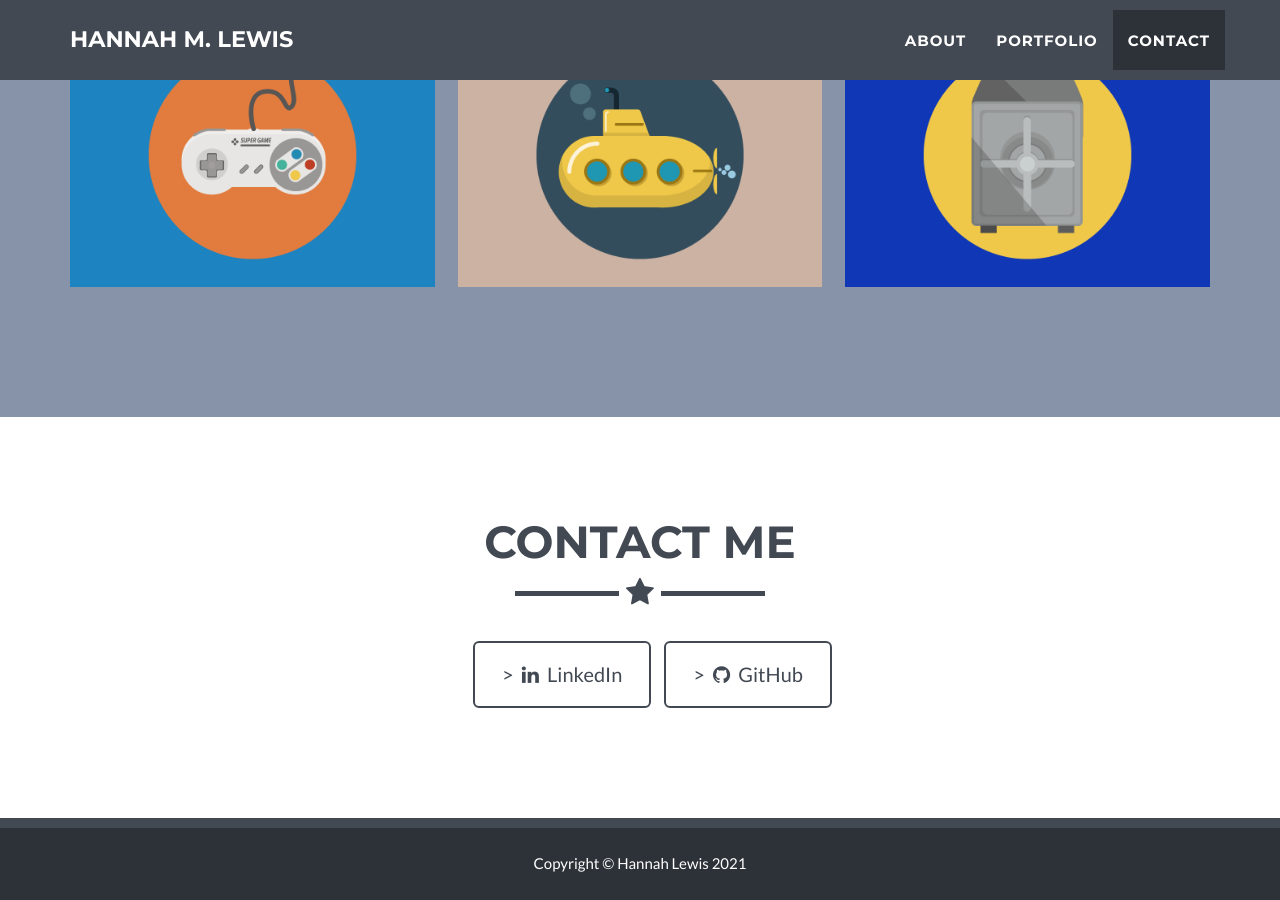
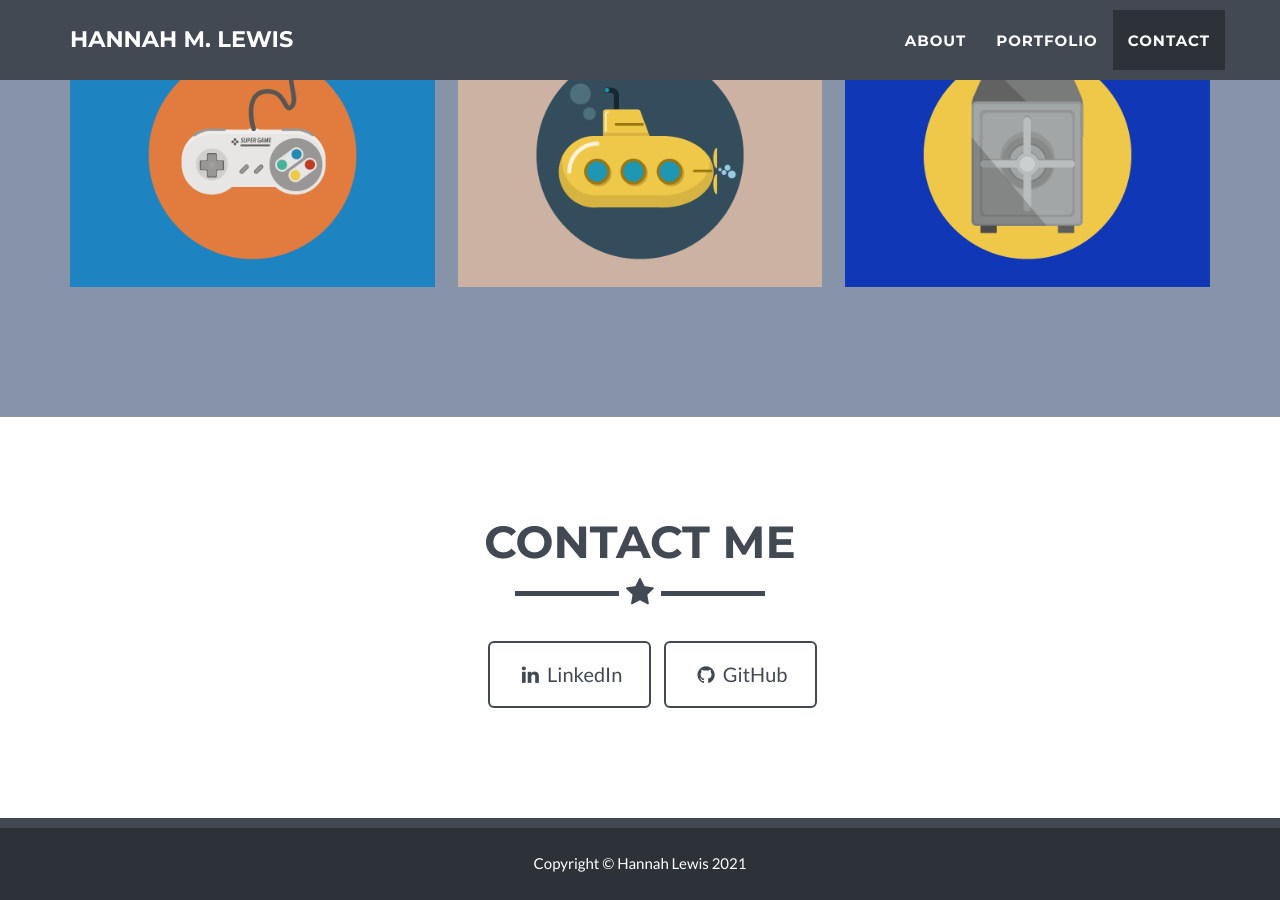
Before and after one commit to hmlewis-astro/hmlewis-astro.github.io, a Jekyll site: the page built from _posts/2014-07-18-project-1.markdown, in a window 1280 px wide and 900 px high, scrolled down 1842 px. Built offline with Jekyll 4.4.1, drawn with Linux system fonts in a browser that asks for light colours.

Commit message:
remove > symbol from social label

```diff
--- a/_includes/contact.html
+++ b/_includes/contact.html
@@ -22,7 +22,7 @@
                         <ul class="list-inline">
                             {% for network in site.social %}
                             <li>
-                                <a href="{{ network.url }}" class="btn btn-lg btn-outline" <!--class="btn-social btn-outline"-->>
+                                <a href="{{ network.url }}" class="btn btn-lg btn-outline">
                                   <i class="fa fa-fw fa-{{ network.title }}"></i> {{ network.label }}
                                 </a>
                             </li>
```
